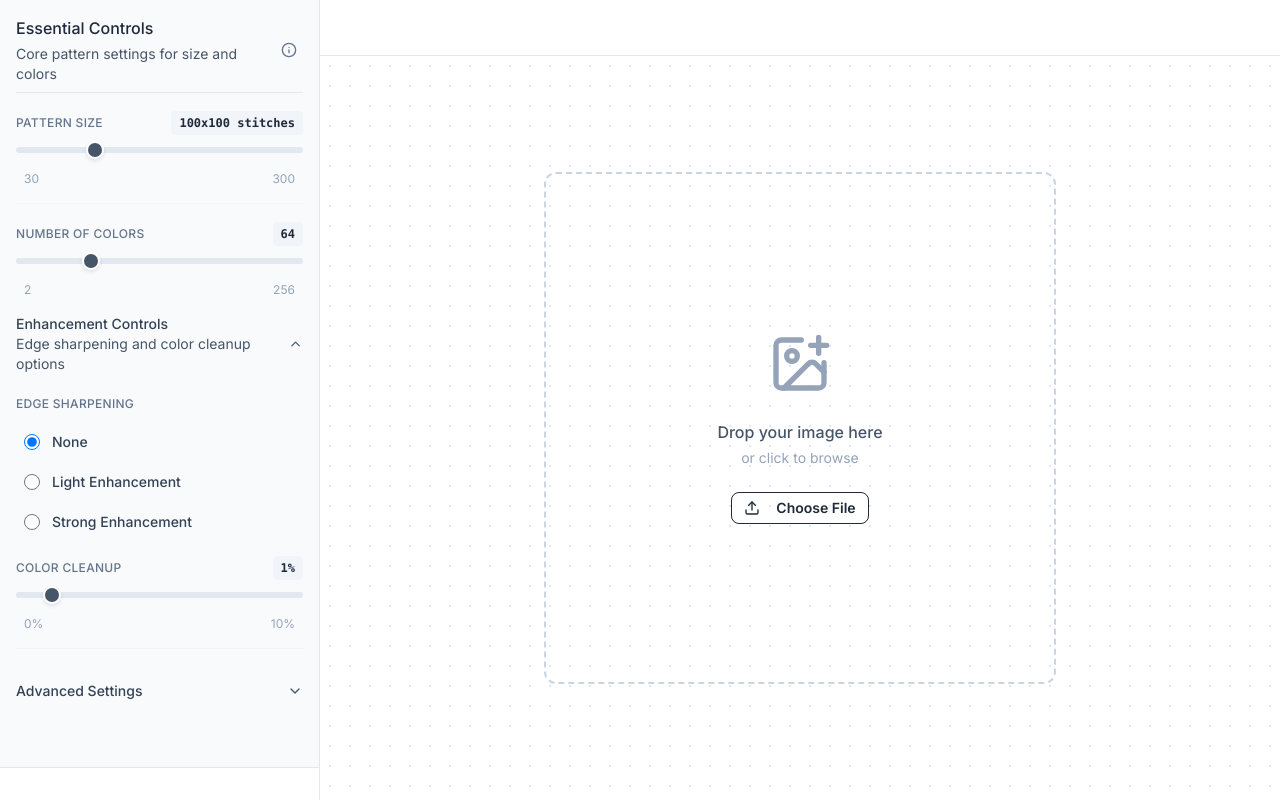
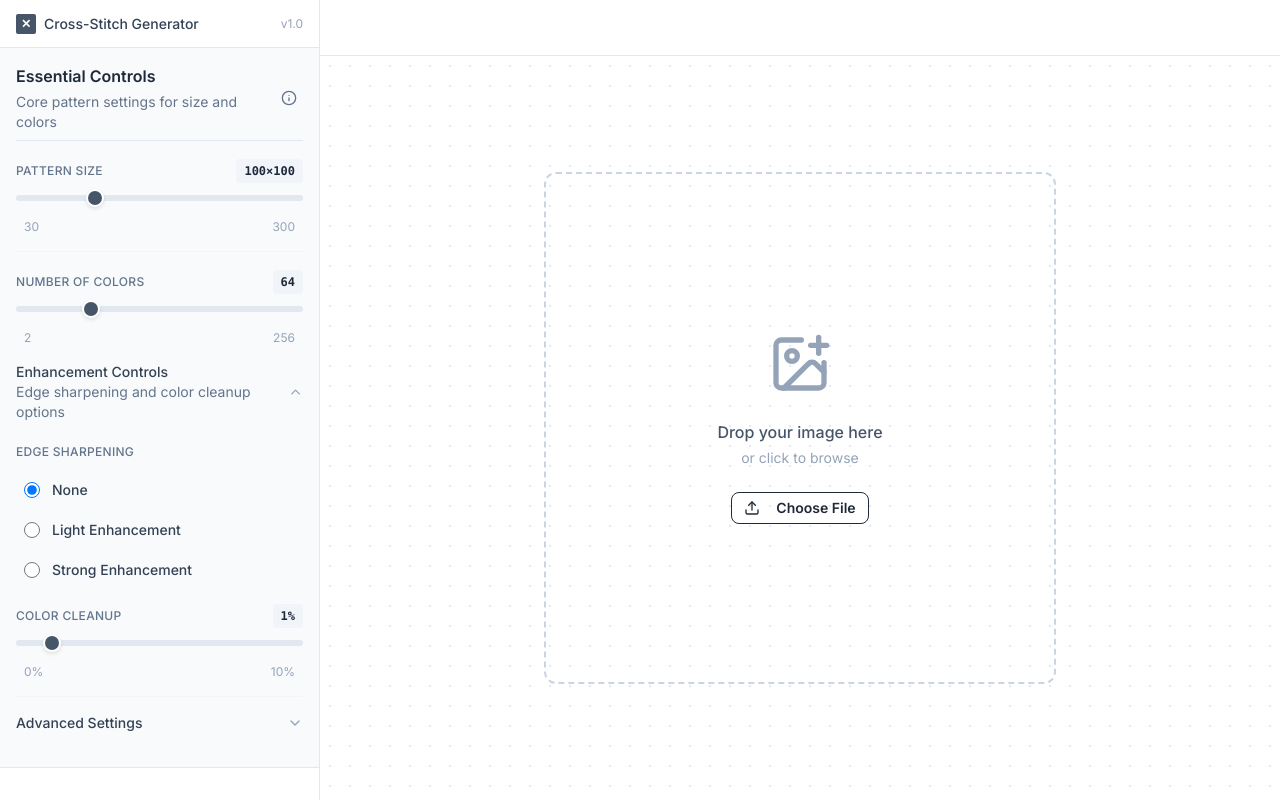
Before and after one commit to quint-mbbdigital/cross-stitch-generator, a FastAPI app: page / in a window 1280 px wide. Run offline with FastAPI, Linux system fonts and the light colour scheme; some libraries are stand-ins or nearby versions.

Commit message:
refine: polish sidebar design with micro-adjustments and app title bar
Implements final sidebar refinements based on user feedback:

• Standardized accordion chevrons with consistent positioning, size (w-4 h-4), and color hierarchy (text-slate-400, hover:text-slate-600)
• Enhanced typography hierarchy with semibold "Essential Controls" header and lightened section descriptions (text-slate-500)
• Optimized value badges with multiplication symbol (×) and whitespace-nowrap to prevent line breaks
• Equalized section spacing with consistent mt-6 margins for Enhancement Controls and Advanced Settings
• Improved helper text spacing with mb-3 bottom margin before sliders for better visual separation
• Added minimal app title bar (48px height) with cross-stitch icon, app name, and version number for professional branding

These micro-adjustments perfect the visual hierarchy, spacing consistency, and overall professional appearance while maintaining all existing functionality.

Co-Authored-By: Claude Sonnet 4 <noreply@anthropic.com>

```diff
--- a/web/templates/components/sidebar.html
+++ b/web/templates/components/sidebar.html
@@ -1,5 +1,16 @@
 <!-- Pattern Settings Sidebar - Modern Atelier Design -->
 <div class="w-80 bg-slate-50 border-r border-slate-200 flex flex-col h-full">
+
+  <!-- App Title Bar -->
+  <div class="h-12 bg-white border-b border-slate-200 flex items-center justify-between px-4">
+    <div class="flex items-center gap-2">
+      <div class="w-5 h-5 bg-slate-600 rounded-sm flex items-center justify-center">
+        <span class="text-white text-xs font-semibold">✕</span>
+      </div>
+      <span class="text-sm font-medium text-slate-700">Cross-Stitch Generator</span>
+    </div>
+    <span class="text-xs text-slate-400">v1.0</span>
+  </div>
 
   <!-- Controls -->
   <div class="flex-1 overflow-y-auto px-4 py-4 space-y-4">
@@ -8,8 +19,8 @@
       <div class="border-b border-slate-200 pb-2 mb-3">
         <div class="flex items-center justify-between">
           <div>
-            <h2 class="text-base font-medium text-slate-800 mb-1">Essential Controls</h2>
-            <p class="text-sm text-slate-600">Core pattern settings for size and colors</p>
+            <h2 class="text-base font-semibold text-slate-800 mb-1">Essential Controls</h2>
+            <p class="text-sm text-slate-500">Core pattern settings for size and colors</p>
           </div>
           <div class="flex items-center gap-2">
             <button
@@ -29,9 +40,9 @@
         <div class="flex items-baseline justify-between">
           <div>
             <label class="label-data">Pattern Size</label>
-            <p x-show="showSubtitles" x-transition:enter="transition ease-out duration-200" x-transition:enter-start="opacity-0 transform scale-95" x-transition:enter-end="opacity-100 transform scale-100" x-transition:leave="transition ease-in duration-150" x-transition:leave-start="opacity-100 transform scale-100" x-transition:leave-end="opacity-0 transform scale-95" class="text-sm text-slate-500 mt-2 mb-1 leading-relaxed">Higher values create more detailed patterns with smaller stitches</p>
+            <p x-show="showSubtitles" x-transition:enter="transition ease-out duration-200" x-transition:enter-start="opacity-0 transform scale-95" x-transition:enter-end="opacity-100 transform scale-100" x-transition:leave="transition ease-in duration-150" x-transition:leave-start="opacity-100 transform scale-100" x-transition:leave-end="opacity-0 transform scale-95" class="text-sm text-slate-500 mt-2 mb-3 leading-relaxed">Higher values create more detailed patterns with smaller stitches</p>
           </div>
-          <span x-text="config.resolution + 'x' + config.resolution + ' stitches'" class="text-xs font-mono font-semibold text-slate-800 bg-slate-100 px-2 py-1 rounded"></span>
+          <span x-text="config.resolution + '×' + config.resolution" class="text-xs font-mono font-semibold text-slate-800 bg-slate-100 px-2 py-1 rounded whitespace-nowrap"></span>
         </div>
         <input
           type="range"
@@ -54,7 +65,7 @@
         <div class="flex items-baseline justify-between">
           <div>
             <label class="label-data">Number of Colors</label>
-            <p x-show="showSubtitles" x-transition:enter="transition ease-out duration-200" x-transition:enter-start="opacity-0 transform scale-95" x-transition:enter-end="opacity-100 transform scale-100" x-transition:leave="transition ease-in duration-150" x-transition:leave-start="opacity-100 transform scale-100" x-transition:leave-end="opacity-0 transform scale-95" class="text-sm text-slate-500 mt-2 mb-1 leading-relaxed">Maximum thread colors to use - fewer colors simplify stitching</p>
+            <p x-show="showSubtitles" x-transition:enter="transition ease-out duration-200" x-transition:enter-start="opacity-0 transform scale-95" x-transition:enter-end="opacity-100 transform scale-100" x-transition:leave="transition ease-in duration-150" x-transition:leave-start="opacity-100 transform scale-100" x-transition:leave-end="opacity-0 transform scale-95" class="text-sm text-slate-500 mt-2 mb-3 leading-relaxed">Maximum thread colors to use - fewer colors simplify stitching</p>
           </div>
           <span x-text="config.max_colors" class="text-xs font-mono font-semibold text-slate-800 bg-slate-100 px-2 py-1 rounded"></span>
         </div>
@@ -76,13 +87,13 @@
     </div>
 
     <!-- Enhancement Controls Section - Collapsible -->
-    <div class="space-y-4 border-b border-slate-100 pb-4">
+    <div class="space-y-4 border-b border-slate-100 pb-4 mt-6">
       <div class="flex items-center justify-between cursor-pointer" @click="toggleEssentials">
         <div>
           <h3 class="text-sm font-medium text-slate-700">Enhancement Controls</h3>
-          <p class="text-sm text-slate-600">Edge sharpening and color cleanup options</p>
+          <p class="text-sm text-slate-500">Edge sharpening and color cleanup options</p>
         </div>
-        <i :class="essentialsOpen ? 'rotate-180' : ''" class="w-4 h-4 text-slate-600 transform transition-transform duration-200" data-lucide="chevron-down"></i>
+        <i :class="essentialsOpen ? 'rotate-180' : ''" class="w-4 h-4 text-slate-400 hover:text-slate-600 transform transition-all duration-200" data-lucide="chevron-down"></i>
       </div>
 
       <div x-show="essentialsOpen" x-transition class="space-y-4">
@@ -91,7 +102,7 @@
       <div class="space-y-3">
         <div>
           <label class="label-data">Edge Sharpening</label>
-          <p x-show="showSubtitles" x-transition:enter="transition ease-out duration-200" x-transition:enter-start="opacity-0 transform scale-95" x-transition:enter-end="opacity-100 transform scale-100" x-transition:leave="transition ease-in duration-150" x-transition:leave-start="opacity-100 transform scale-100" x-transition:leave-end="opacity-0 transform scale-95" class="text-sm text-slate-500 mt-2 mb-1 leading-relaxed">Enhance edges and fine details for clearer pattern definition</p>
+          <p x-show="showSubtitles" x-transition:enter="transition ease-out duration-200" x-transition:enter-start="opacity-0 transform scale-95" x-transition:enter-end="opacity-100 transform scale-100" x-transition:leave="transition ease-in duration-150" x-transition:leave-start="opacity-100 transform scale-100" x-transition:leave-end="opacity-0 transform scale-95" class="text-sm text-slate-500 mt-2 mb-3 leading-relaxed">Enhance edges and fine details for clearer pattern definition</p>
         </div>
       <div class="space-y-2">
         <label class="flex items-center py-1.5 px-2 rounded-md hover:bg-slate-100 transition-colors cursor-pointer">
@@ -130,7 +141,7 @@
         <div class="flex items-baseline justify-between">
           <div>
             <label class="label-data">Color Cleanup</label>
-            <p x-show="showSubtitles" x-transition:enter="transition ease-out duration-200" x-transition:enter-start="opacity-0 transform scale-95" x-transition:enter-end="opacity-100 transform scale-100" x-transition:leave="transition ease-in duration-150" x-transition:leave-start="opacity-100 transform scale-100" x-transition:leave-end="opacity-0 transform scale-95" class="text-sm text-slate-500 mt-2 mb-1 leading-relaxed">Remove isolated areas smaller than this percentage</p>
+            <p x-show="showSubtitles" x-transition:enter="transition ease-out duration-200" x-transition:enter-start="opacity-0 transform scale-95" x-transition:enter-end="opacity-100 transform scale-100" x-transition:leave="transition ease-in duration-150" x-transition:leave-start="opacity-100 transform scale-100" x-transition:leave-end="opacity-0 transform scale-95" class="text-sm text-slate-500 mt-2 mb-3 leading-relaxed">Remove isolated areas smaller than this percentage</p>
           </div>
           <span x-text="config.min_color_percent + '%'" class="text-xs font-mono font-semibold text-slate-800 bg-slate-100 px-2 py-1 rounded"></span>
         </div>
@@ -153,13 +164,13 @@
     </div>
 
     <!-- Advanced Settings -->
-    <div class="space-y-4 pt-4">
+    <div class="space-y-4 mt-6">
       <div class="flex items-center justify-between cursor-pointer" @click="toggleAdvanced">
         <div>
           <h3 class="text-sm font-medium text-slate-700">Advanced Settings</h3>
           <p x-show="showSubtitles" x-transition:enter="transition ease-out duration-200" x-transition:enter-start="opacity-0 transform scale-95" x-transition:enter-end="opacity-100 transform scale-100" x-transition:leave="transition ease-in duration-150" x-transition:leave-start="opacity-100 transform scale-100" x-transition:leave-end="opacity-0 transform scale-95" class="text-sm text-slate-500 mt-1 mb-1 leading-relaxed">Fine-tune algorithms, export options, and professional thread matching</p>
         </div>
-        <i :class="advancedOpen ? 'rotate-180' : ''" class="w-4 h-4 text-slate-600 transform transition-transform duration-200" data-lucide="chevron-down"></i>
+        <i :class="advancedOpen ? 'rotate-180' : ''" class="w-4 h-4 text-slate-400 hover:text-slate-600 transform transition-all duration-200" data-lucide="chevron-down"></i>
       </div>
 
       <div x-show="advancedOpen" x-transition class="space-y-4">
@@ -167,7 +178,7 @@
         <div class="space-y-3">
           <div>
             <label class="label-data">Quantization Algorithm</label>
-            <p x-show="showSubtitles" x-transition:enter="transition ease-out duration-200" x-transition:enter-start="opacity-0 transform scale-95" x-transition:enter-end="opacity-100 transform scale-100" x-transition:leave="transition ease-in duration-150" x-transition:leave-start="opacity-100 transform scale-100" x-transition:leave-end="opacity-0 transform scale-95" class="text-sm text-slate-500 mt-2 mb-1 leading-relaxed">Method for reducing image colors - Median Cut for balanced results, K-means for smoother gradients</p>
+            <p x-show="showSubtitles" x-transition:enter="transition ease-out duration-200" x-transition:enter-start="opacity-0 transform scale-95" x-transition:enter-end="opacity-100 transform scale-100" x-transition:leave="transition ease-in duration-150" x-transition:leave-start="opacity-100 transform scale-100" x-transition:leave-end="opacity-0 transform scale-95" class="text-sm text-slate-500 mt-2 mb-3 leading-relaxed">Method for reducing image colors - Median Cut for balanced results, K-means for smoother gradients</p>
           </div>
           <div class="space-y-2">
             <label class="flex items-center py-1.5 px-2 rounded-md hover:bg-slate-100 transition-colors cursor-pointer">
@@ -196,7 +207,7 @@
           <div class="flex items-baseline justify-between">
             <div>
               <label class="label-data">Color Merge Distance</label>
-              <p x-show="showSubtitles" x-transition:enter="transition ease-out duration-200" x-transition:enter-start="opacity-0 transform scale-95" x-transition:enter-end="opacity-100 transform scale-100" x-transition:leave="transition ease-in duration-150" x-transition:leave-start="opacity-100 transform scale-100" x-transition:leave-end="opacity-0 transform scale-95" class="text-sm text-slate-500 mt-2 mb-1 leading-relaxed">Automatically combine very similar colors to reduce thread variety</p>
+              <p x-show="showSubtitles" x-transition:enter="transition ease-out duration-200" x-transition:enter-start="opacity-0 transform scale-95" x-transition:enter-end="opacity-100 transform scale-100" x-transition:leave="transition ease-in duration-150" x-transition:leave-start="opacity-100 transform scale-100" x-transition:leave-end="opacity-0 transform scale-95" class="text-sm text-slate-500 mt-2 mb-3 leading-relaxed">Automatically combine very similar colors to reduce thread variety</p>
             </div>
             <span x-text="config.max_merge_distance" class="text-xs font-mono font-semibold text-slate-800 bg-slate-100 px-2 py-1 rounded"></span>
           </div>
@@ -220,7 +231,7 @@
         <div class="space-y-3">
           <div>
             <label class="label-data">Multi-Resolution Export</label>
-            <p x-show="showSubtitles" x-transition:enter="transition ease-out duration-200" x-transition:enter-start="opacity-0 transform scale-95" x-transition:enter-end="opacity-100 transform scale-100" x-transition:leave="transition ease-in duration-150" x-transition:leave-start="opacity-100 transform scale-100" x-transition:leave-end="opacity-0 transform scale-95" class="text-sm text-slate-500 mt-2 mb-1 leading-relaxed">Export multiple pattern sizes in one file for different project scales</p>
+            <p x-show="showSubtitles" x-transition:enter="transition ease-out duration-200" x-transition:enter-start="opacity-0 transform scale-95" x-transition:enter-end="opacity-100 transform scale-100" x-transition:leave="transition ease-in duration-150" x-transition:leave-start="opacity-100 transform scale-100" x-transition:leave-end="opacity-0 transform scale-95" class="text-sm text-slate-500 mt-2 mb-3 leading-relaxed">Export multiple pattern sizes in one file for different project scales</p>
           </div>
           <label class="flex items-center py-1.5 px-2 rounded-md hover:bg-slate-100 transition-colors cursor-pointer">
             <input
@@ -244,7 +255,7 @@
         <div class="space-y-3">
           <div>
             <label class="label-data">Excel Formatting</label>
-            <p x-show="showSubtitles" x-transition:enter="transition ease-out duration-200" x-transition:enter-start="opacity-0 transform scale-95" x-transition:enter-end="opacity-100 transform scale-100" x-transition:leave="transition ease-in duration-150" x-transition:leave-start="opacity-100 transform scale-100" x-transition:leave-end="opacity-0 transform scale-95" class="text-sm text-slate-500 mt-2 mb-1 leading-relaxed">Control how your pattern appears in the exported Excel file</p>
+            <p x-show="showSubtitles" x-transition:enter="transition ease-out duration-200" x-transition:enter-start="opacity-0 transform scale-95" x-transition:enter-end="opacity-100 transform scale-100" x-transition:leave="transition ease-in duration-150" x-transition:leave-start="opacity-100 transform scale-100" x-transition:leave-end="opacity-0 transform scale-95" class="text-sm text-slate-500 mt-2 mb-3 leading-relaxed">Control how your pattern appears in the exported Excel file</p>
           </div>
 
           <!-- Excel Cell Size -->
@@ -280,7 +291,7 @@
         <div class="space-y-3">
           <div>
             <label class="label-data">Real Thread Colors</label>
-            <p x-show="showSubtitles" x-transition:enter="transition ease-out duration-200" x-transition:enter-start="opacity-0 transform scale-95" x-transition:enter-end="opacity-100 transform scale-100" x-transition:leave="transition ease-in duration-150" x-transition:leave-start="opacity-100 transform scale-100" x-transition:leave-end="opacity-0 transform scale-95" class="text-sm text-slate-500 mt-2 mb-1 leading-relaxed">Match colors to actual DMC embroidery floss for accurate shopping lists</p>
+            <p x-show="showSubtitles" x-transition:enter="transition ease-out duration-200" x-transition:enter-start="opacity-0 transform scale-95" x-transition:enter-end="opacity-100 transform scale-100" x-transition:leave="transition ease-in duration-150" x-transition:leave-start="opacity-100 transform scale-100" x-transition:leave-end="opacity-0 transform scale-95" class="text-sm text-slate-500 mt-2 mb-3 leading-relaxed">Match colors to actual DMC embroidery floss for accurate shopping lists</p>
           </div>
           <div class="space-y-3">
             <label class="flex items-center py-1.5 px-2 rounded-md hover:bg-slate-100 transition-colors cursor-pointer">
```
